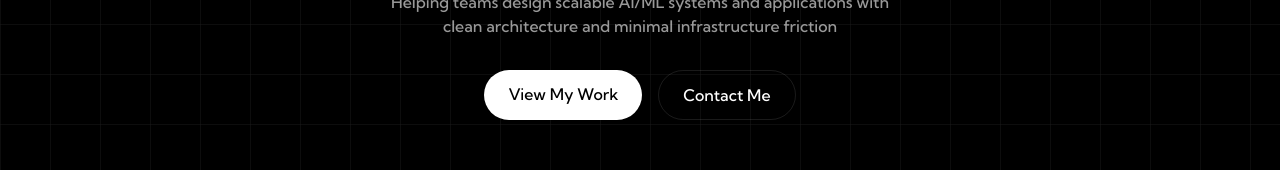
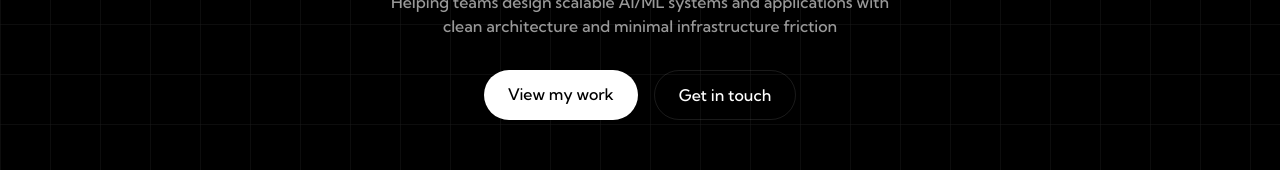
Before and after one commit to Momena-akhtar/momena-in-real-life, a React (Vite) app: page / in a window 1280 px wide. Shown: the part 426-596 px from the top of the page. Built offline with nearby package versions, Linux system fonts and the light colour scheme.

Commit message:
text changes (im indecisive)

```diff
--- a/src/components/sections/Home.tsx
+++ b/src/components/sections/Home.tsx
@@ -28,11 +28,11 @@ const Home = () => {
                 <a href="#projects"
                 className="bg-white text-black py-3 px-6 rounded-full font-medium transition relative overflow-hidden
                 hover:shadow-[0_0_15px_rgba(59,130,246,0.4)]"
-                > View My Work </a>
+                > View my work </a>
                 <a href="#contact"
                 className="bg-transparent border border-white/10 text-white py-3 px-6 rounded-full font-medium transition relative overflow-hidden
                 hover:shadow-[0_0_15px_rgba(59,130,246,0.2)]"
-                > Contact Me </a>
+                > Get in touch </a>
             </div>
           </div>
         </RevealOnScroll>
```
